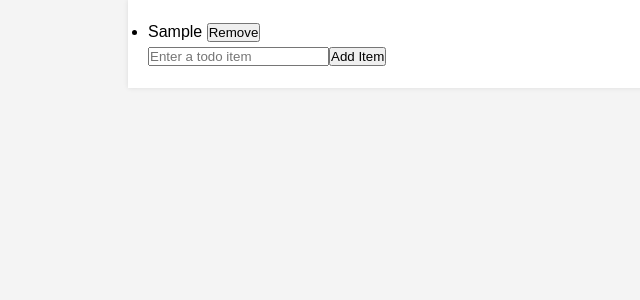
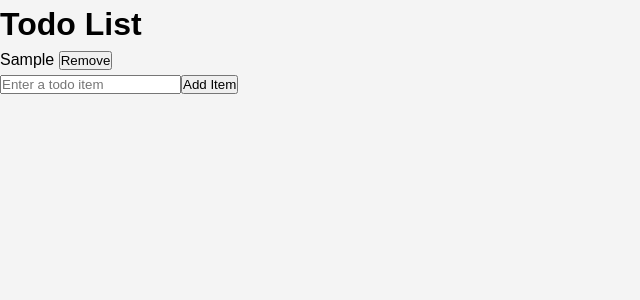
Before and after one commit to mredag/reactExercises, a React (Create React App) app in the folder react-exercises/: page / in a window 1280 px wide. Both pictures are taken after typing "Sample" into the empty fields and a click on the button "Add Item". Shown: the top 300 px of the page, without its empty margins (0-640 px from the left). Built offline with nearby package versions, Linux system fonts and the light colour scheme.

Commit message:
exercise 26 done

```diff
--- a/react-exercises/src/App.js
+++ b/react-exercises/src/App.js
@@ -2,9 +2,22 @@ import React from 'react';
 import TodoList from './TodoList';
 
 function App() {
+  const renderItem = (item, index, handleRemoveItem) => (
+    <li key={index}>
+      {item} <button onClick={() => handleRemoveItem(index)}>Remove</button>
+    </li>
+  );
+
+  const renderItems = (items, handleRemoveItem) => (
+    <ul>
+      {items.map((item, index) => renderItem(item, index, handleRemoveItem))}
+    </ul>
+  );
+
   return (
-    <div className="App">
-      <TodoList />
+    <div>
+      <h1>Todo List</h1>
+      <TodoList render={renderItems} />
     </div>
   );
 }
--- a/react-exercises/src/TodoList.js
+++ b/react-exercises/src/TodoList.js
@@ -1,6 +1,6 @@
 import React, { useState } from 'react';
 
-function TodoList() {
+function TodoList({ render }) {
   const [items, setItems] = useState([]);
   const [inputValue, setInputValue] = useState('');
 
@@ -22,14 +22,7 @@ function TodoList() {
 
   return (
     <div>
-      <ul>
-        {items.map((item, index) => (
-          <li key={index}>
-            {item}{' '}
-            <button onClick={() => handleRemoveItem(index)}>Remove</button>
-          </li>
-        ))}
-      </ul>
+      {render(items, handleRemoveItem)}
       <input
         type="text"
         value={inputValue}
```
